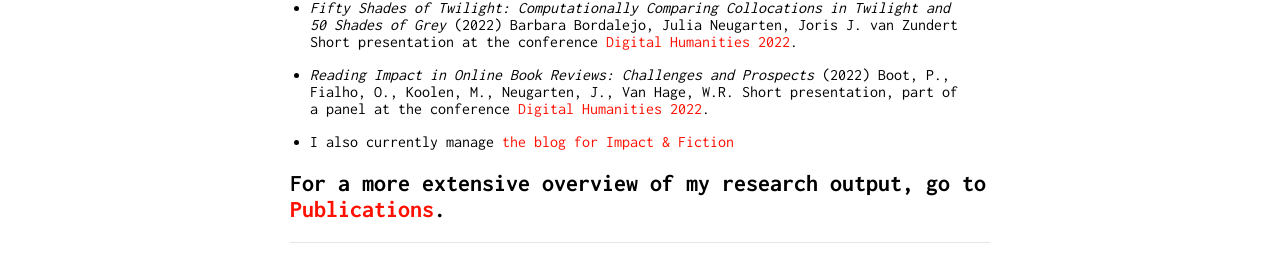
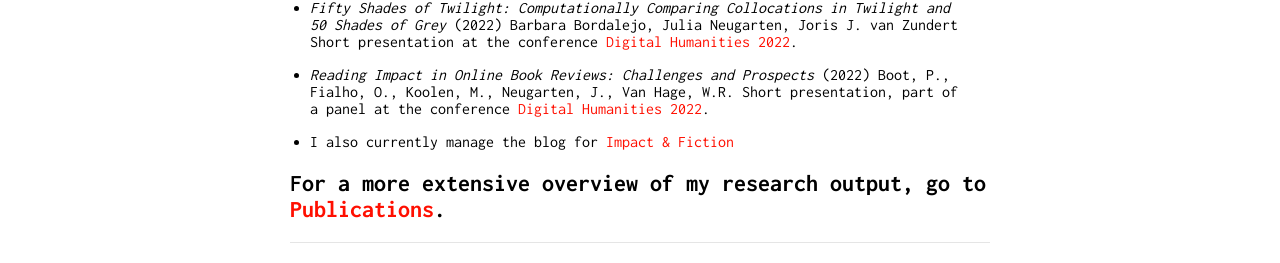
Before and after one commit to julianeugarten/julianeugarten, a Jekyll site: the page built from index.md, in a window 1280 px wide. Shown: the part 629-892 px from the top of the page. Built offline with Jekyll 4.4.1, drawn with Linux system fonts in a browser that asks for light colours; our own code applies the rules of GitHub Pages for plain Markdown files.

```diff
--- a/index.md
+++ b/index.md
@@ -31,7 +31,7 @@ Short presentation at the conference [Digital Humanities 2022](https://dh2022.dh
 Boot, P., Fialho, O., Koolen, M., Neugarten, J., Van Hage, W.R.
 Short presentation, part of a panel at the conference [Digital Humanities 2022](https://dh2022.dhii.asia/dh2022bookofabsts.pdf).
 
-- I also currently manage [the blog for Impact & Fiction](https://impactandfiction.huygens.knaw.nl/)
+- I also currently manage the blog for [Impact & Fiction](https://impactandfiction.huygens.knaw.nl/)
 
 For a more extensive overview of my research output, go to [Publications](https://julianeugarten.github.io/publications/).
 ---
```
